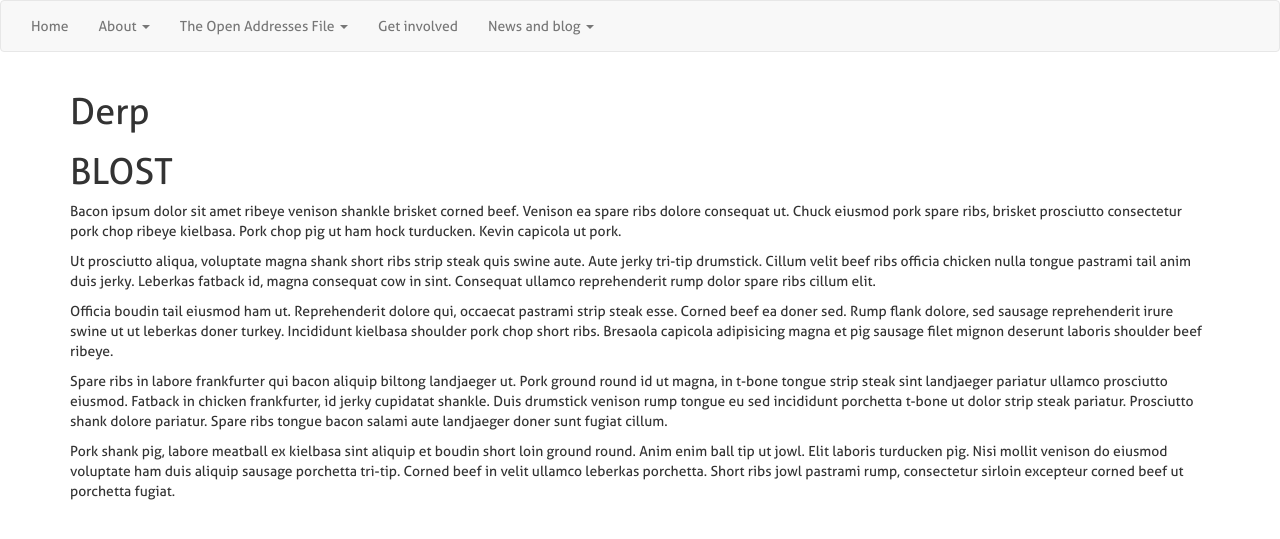
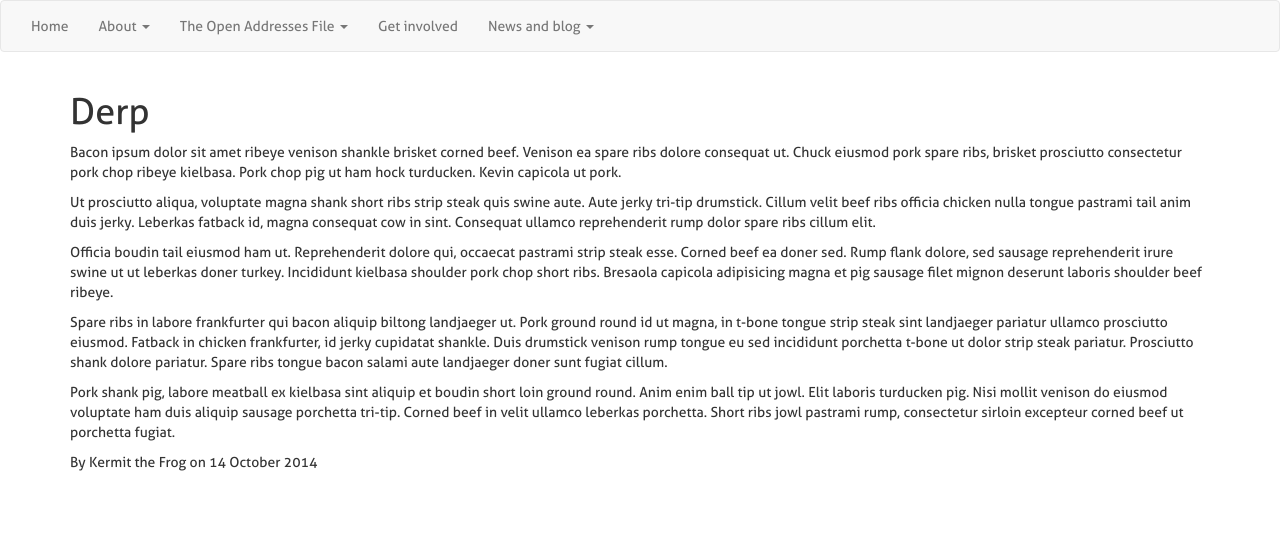
Before and after one commit to OpenAddressesUK/OLD_openaddressesuk.github.io, a Jekyll site: the page built from _posts/2014-10-14-derp.md, in a window 1280 px wide. Shown: the top 539 px of the page. Built offline with Jekyll 4.4.1, drawn with Linux system fonts in a browser that asks for light colours; nearby versions of some CDN libraries.

Commit message:
Format blog/news pages

```diff
--- a/_layouts/post.html
+++ b/_layouts/post.html
@@ -2,6 +2,6 @@
 layout: default
 ---
 
-<h1>BLOST</h1>
+{{content}}
 
-{{content}}
+<p>{% if page.author %} By {{page.author}} on {% endif %} {{ page.date | date_to_long_string }}</p>
--- a/_posts/2014-10-14-derp.md
+++ b/_posts/2014-10-14-derp.md
@@ -1,5 +1,6 @@
 ---
 categories: blog
+author: Kermit the Frog
 ---
 
 Bacon ipsum dolor sit amet ribeye venison shankle brisket corned beef. Venison ea spare ribs dolore consequat ut. Chuck eiusmod pork spare ribs, brisket prosciutto consectetur pork chop ribeye kielbasa. Pork chop pig ut ham hock turducken. Kevin capicola ut pork.
```
